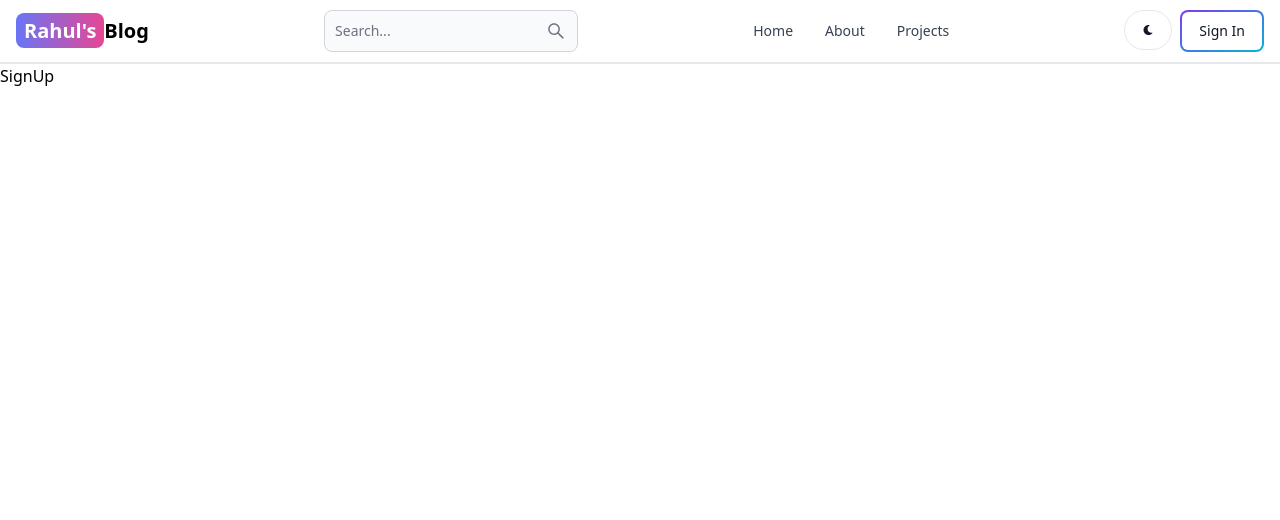
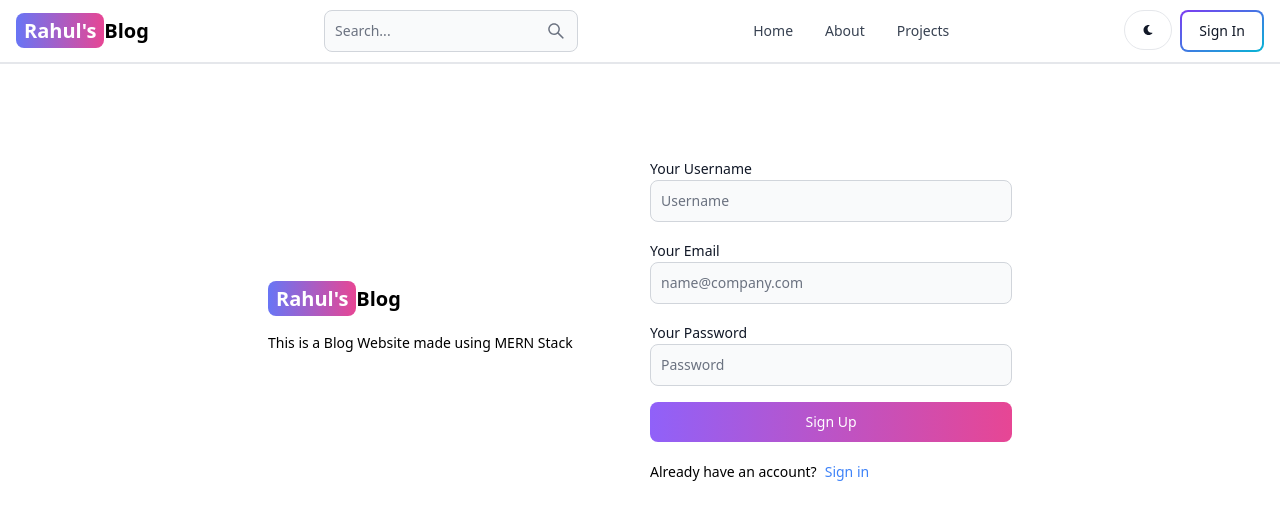
Before and after one commit to rahul230411/mern-blog, a React (Vite) app in the folder client/: page /sign-up in a window 1280 px wide. Shown: the top 520 px of the page. Built offline with nearby package versions, Linux system fonts and the light colour scheme.

Commit message:
Completed Sign-Up Page UI

```diff
--- a/client/src/pages/SignUp.jsx
+++ b/client/src/pages/SignUp.jsx
@@ -1,5 +1,57 @@
 import React from "react";
+import { Link } from "react-router-dom";
+import { Button, Label, TextInput } from "flowbite-react";
 
 export default function SignUp() {
-  return <div>SignUp</div>;
+  return (
+    <div className="min-h-screen mt-20">
+      <div className="flex p-3 max-w-3xl mx-auto flex-col md:flex-row md:items-center gap-5">
+        {/*left*/}
+        <div className="flex-1">
+          <Link
+            to="/"
+            className=" sm:text-xl font-bold dark:text-white text-4xl"
+          >
+            <span className="px-2 py-1 bg-gradient-to-r from-indigo-500 to-pink-500 rounded-lg text-white">
+              Rahul's
+            </span>
+            Blog
+          </Link>
+          <p className="text-sm mt-5">
+            This is a Blog Website made using MERN Stack
+          </p>
+        </div>
+        {/*right*/}
+        <div className="flex-1">
+          <form className="flex flex-col gap-4">
+            <div>
+              <Label value="Your Username" />
+              <TextInput type="text" placeholder="Username" id="username" />
+            </div>
+            <div>
+              <Label value="Your Email" />
+              <TextInput
+                type="text"
+                placeholder="name@company.com"
+                id="email"
+              />
+            </div>
+            <div>
+              <Label value="Your Password" />
+              <TextInput type="text" placeholder="Password" id="password" />
+            </div>
+            <Button gradientDuoTone="purpleToPink" type="submit">
+              Sign Up
+            </Button>
+          </form>
+          <div className="flex gap-2 text-sm mt-5">
+            <span>Already have an account?</span>
+            <Link to="/sign-in" className="text-blue-500">
+              Sign in
+            </Link>
+          </div>
+        </div>
+      </div>
+    </div>
+  );
 }
```
